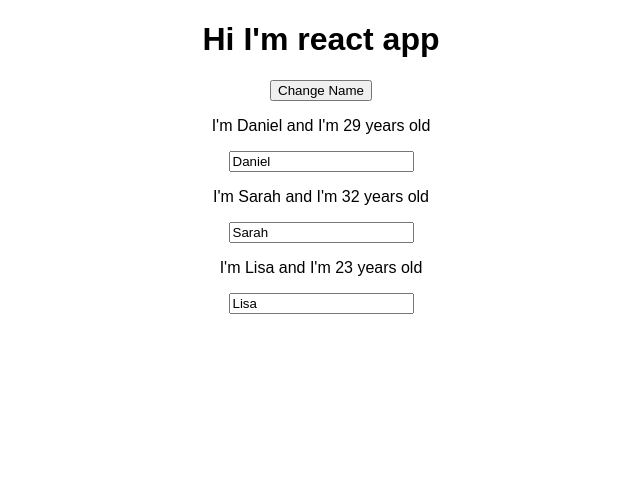
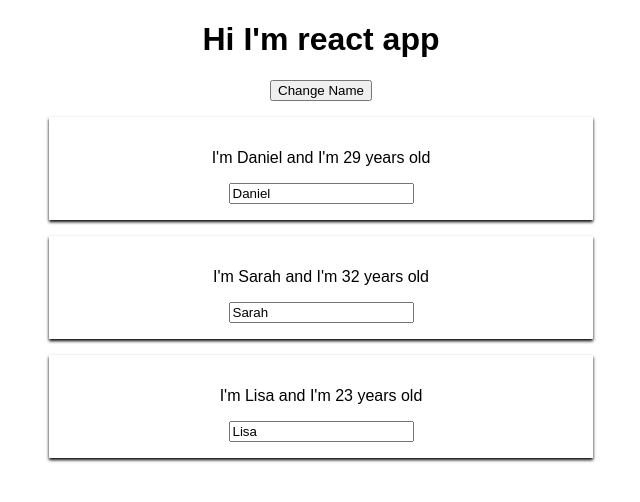
Before and after one commit to dgroves90/react-complete-guide, a React (Create React App) app in the folder react-complete-guide/: page / in a window 1280 px wide. Shown: the top 502 px of the page, without its empty margins (319-959 px from the left). Built offline with nearby package versions, Linux system fonts and the light colour scheme.

Commit message:
added Person css style

```diff
--- /dev/null
+++ b/react-complete-guide/src/Person/Person.css
@@ -0,0 +1,8 @@
+.Person {
+    width: 40%;
+    margin: 16px auto;
+    border: 1pz solid #eee;
+    box-shadow: 0 2px 3px;
+    padding: 16px;
+    text-align: center;
+}
--- a/react-complete-guide/src/Person/Person.js
+++ b/react-complete-guide/src/Person/Person.js
@@ -1,8 +1,9 @@
 import React from 'react';
+import "./Person.css";
 
 const person = (props) => {
     return (
-        <div>
+        <div className="Person">
             <p onClick={props.click}>I'm {props.name} and I'm {props.age} years old</p>
             {props.children}
             <input type="text" onChange={props.changed} value={props.name}/>
```
